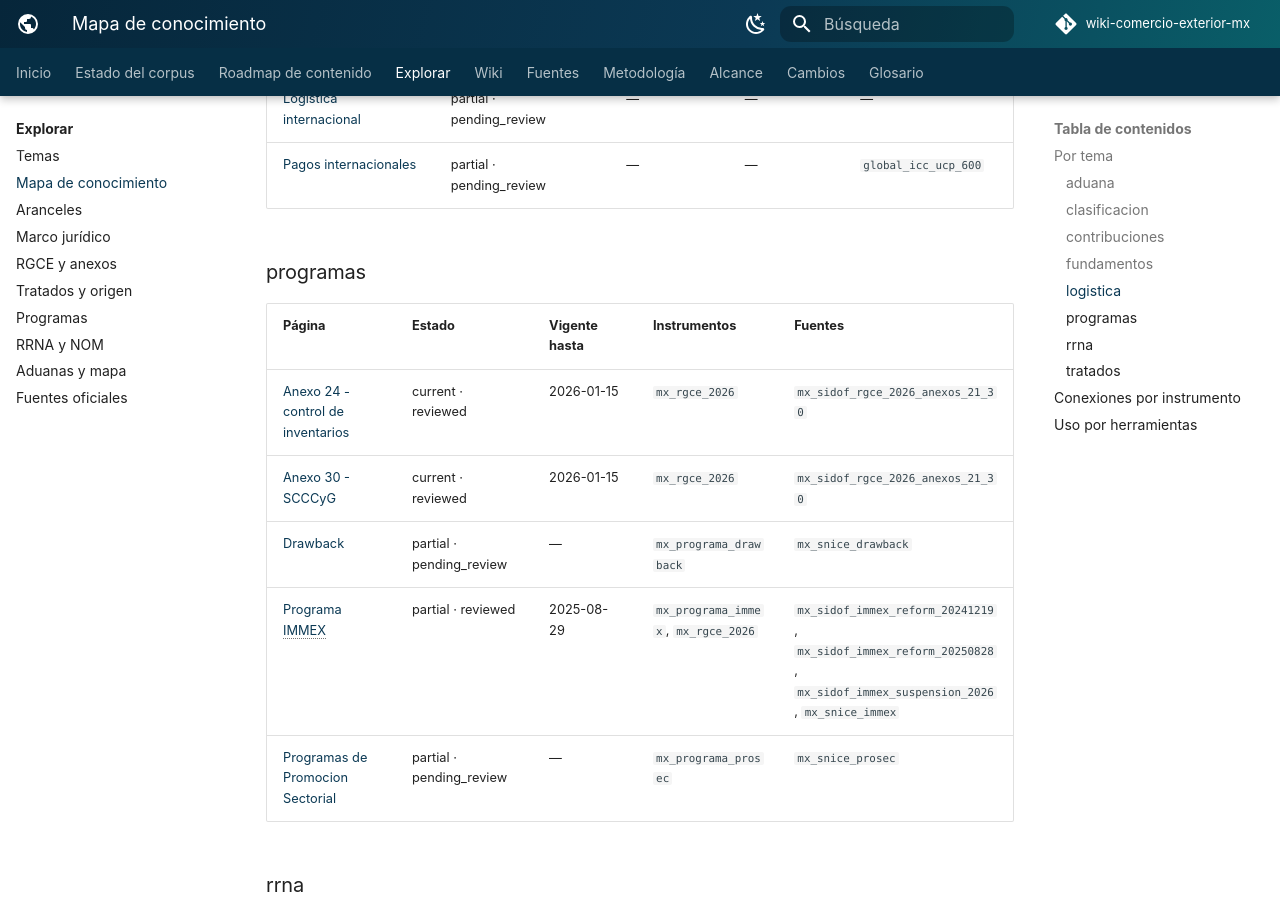
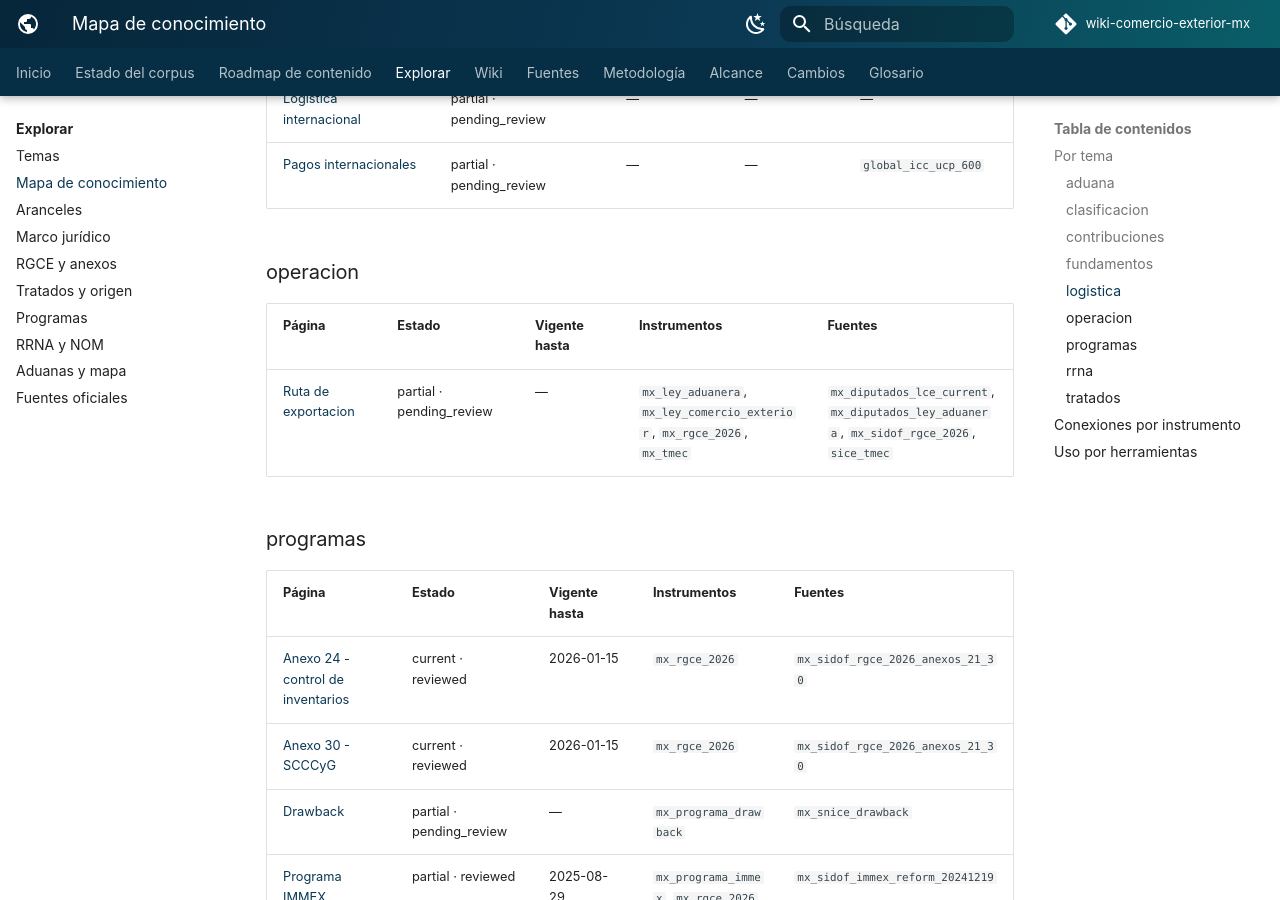
Before and after one commit to jccontrerasg08-cpu/wiki-comercio-exterior-mx, an MkDocs documentation site: the page built from docs/explore/knowledge-map.md, in a window 1280 px wide and 900 px high, scrolled down 3742 px. Built offline with MkDocs 1.6.1 and Material for MkDocs 9.7.7, drawn with Linux system fonts in a browser that asks for light colours; comment, search, counter and statistics services are not loaded; some of the changed text lies outside the part shown.

Commit message:
docs: regenerate knowledge map for export route

```diff
--- a/docs/explore/knowledge-map.md
+++ b/docs/explore/knowledge-map.md
@@ -59,6 +59,12 @@ Esta vista se genera desde `sources/page_metadata.yaml`, `sources/registry.yaml`
 | [Logistica internacional](../wiki/logistica/logistica-internacional.md) | partial · pending_review | — | — | — |
 | [Pagos internacionales](../wiki/logistica/pagos-internacionales.md) | partial · pending_review | — | — | `global_icc_ucp_600` |
 
+### operacion
+
+| Página | Estado | Vigente hasta | Instrumentos | Fuentes |
+|---|---|---|---|---|
+| [Ruta de exportacion](../wiki/exportacion/index.md) | partial · pending_review | — | `mx_ley_aduanera`, `mx_ley_comercio_exterior`, `mx_rgce_2026`, `mx_tmec` | `mx_diputados_lce_current`, `mx_diputados_ley_aduanera`, `mx_sidof_rgce_2026`, `sice_tmec` |
+
 ### programas
 
 | Página | Estado | Vigente hasta | Instrumentos | Fuentes |
@@ -91,8 +97,8 @@ Esta vista se genera desde `sources/page_metadata.yaml`, `sources/registry.yaml`
 | Instrumento | Estado | Vigente hasta | Páginas relacionadas |
 |---|---|---|---|
 | Constitucion Politica de los Estados Unidos Mexicanos (`mx_constitucion`) | current | 2026-06-02 | [Marco juridico del comercio exterior](../wiki/fundamentos/marco-juridico.md) |
-| Ley Aduanera (`mx_ley_aduanera`) | current | 2026-08-15 | [Agencia Nacional de Aduanas de Mexico](../wiki/aduana/anam.md), [Agente aduanal y agencia aduanal](../wiki/aduana/agente-agencia-aduanal.md), [Documentos para el despacho aduanero](../wiki/aduana/documentos.md), [Impuestos y cargos en la importacion](../wiki/contribuciones/impuestos-importacion.md), [Infracciones embargo precautorio y PAMA](../wiki/aduana/infracciones-pama.md), [Manifestacion de Valor](../wiki/aduana/manifestacion-valor.md), [Marco juridico del comercio exterior](../wiki/fundamentos/marco-juridico.md), [Preguntas frecuentes ANAM](../wiki/aduana/faq-anam.md), [Proceso de despacho aduanero](../wiki/aduana/proceso-despacho.md), [Regimenes aduaneros](../wiki/aduana/regimenes-aduaneros.md), [Valor en aduana](../wiki/contribuciones/valor-en-aduana.md), [Ventanilla Unica y VUCEM en 2026](../wiki/aduana/vucem.md) |
-| Ley de Comercio Exterior (`mx_ley_comercio_exterior`) | current | 2026-08-15 | [Cambios relevantes de 2026](../wiki/aduana/cambios-2026.md), [Cuotas compensatorias](../wiki/contribuciones/cuotas-compensatorias.md), [Marco juridico del comercio exterior](../wiki/fundamentos/marco-juridico.md), [Regulaciones y restricciones no arancelarias](../wiki/clasificacion/rrna.md), [Regulaciones y restricciones no arancelarias](../wiki/rrna/index.md) |
+| Ley Aduanera (`mx_ley_aduanera`) | current | 2026-08-15 | [Agencia Nacional de Aduanas de Mexico](../wiki/aduana/anam.md), [Agente aduanal y agencia aduanal](../wiki/aduana/agente-agencia-aduanal.md), [Documentos para el despacho aduanero](../wiki/aduana/documentos.md), [Impuestos y cargos en la importacion](../wiki/contribuciones/impuestos-importacion.md), [Infracciones embargo precautorio y PAMA](../wiki/aduana/infracciones-pama.md), [Manifestacion de Valor](../wiki/aduana/manifestacion-valor.md), [Marco juridico del comercio exterior](../wiki/fundamentos/marco-juridico.md), [Preguntas frecuentes ANAM](../wiki/aduana/faq-anam.md), [Proceso de despacho aduanero](../wiki/aduana/proceso-despacho.md), [Regimenes aduaneros](../wiki/aduana/regimenes-aduaneros.md), [Ruta de exportacion](../wiki/exportacion/index.md), [Valor en aduana](../wiki/contribuciones/valor-en-aduana.md), [Ventanilla Unica y VUCEM en 2026](../wiki/aduana/vucem.md) |
+| Ley de Comercio Exterior (`mx_ley_comercio_exterior`) | current | 2026-08-15 | [Cambios relevantes de 2026](../wiki/aduana/cambios-2026.md), [Cuotas compensatorias](../wiki/contribuciones/cuotas-compensatorias.md), [Marco juridico del comercio exterior](../wiki/fundamentos/marco-juridico.md), [Regulaciones y restricciones no arancelarias](../wiki/clasificacion/rrna.md), [Regulaciones y restricciones no arancelarias](../wiki/rrna/index.md), [Ruta de exportacion](../wiki/exportacion/index.md) |
 | Ley Federal de Derechos (`mx_ley_federal_derechos`) | current | 2026-08-15 | [Impuestos y cargos en la importacion](../wiki/contribuciones/impuestos-importacion.md) |
 | Ley del Impuesto Especial sobre Produccion y Servicios (`mx_ley_ieps`) | current | 2026-08-15 | [Impuestos y cargos en la importacion](../wiki/contribuciones/impuestos-importacion.md) |
 | Ley de Infraestructura de la Calidad (`mx_ley_infraestructura_calidad`) | current | 2026-08-15 | [Anexo 2.4.1 NOM en punto de entrada](../wiki/rrna/anexo-2-4-1.md) |
@@ -105,10 +111,10 @@ Esta vista se genera desde `sources/page_metadata.yaml`, `sources/registry.yaml`
 | Reglamento de la Ley Aduanera (`mx_reglamento_ley_aduanera`) | current | 2026-08-15 | [Agente aduanal y agencia aduanal](../wiki/aduana/agente-agencia-aduanal.md), [Cambios relevantes de 2026](../wiki/aduana/cambios-2026.md) |
 | Reglamento de la Ley de Comercio Exterior (`mx_reglamento_ley_comercio_exterior`) | current | 2026-08-15 | [Regulaciones y restricciones no arancelarias](../wiki/rrna/index.md) |
 | Reglas y criterios de caracter general en materia de comercio exterior de la SE (`mx_reglas_criterios_se`) | current | 2026-08-15 | [Anexo 2.2.1 permisos y avisos](../wiki/rrna/anexo-2-2-1.md), [Anexo 2.4.1 NOM en punto de entrada](../wiki/rrna/anexo-2-4-1.md), [Cambios relevantes de 2026](../wiki/aduana/cambios-2026.md), [Reglas y criterios de la Secretaria de Economia](../wiki/rrna/reglas-criterios-se.md), [Regulaciones y restricciones no arancelarias](../wiki/clasificacion/rrna.md), [Regulaciones y restricciones no arancelarias](../wiki/rrna/index.md) |
-| Reglas Generales de Comercio Exterior para 2026 (`mx_rgce_2026`) | current | 2026-08-15 | [Anexo 24 - control de inventarios](../wiki/programas/anexo-24-control-inventarios.md), [Anexo 30 - SCCCyG](../wiki/programas/anexo-30-scccyg.md), [Cambios relevantes de 2026](../wiki/aduana/cambios-2026.md), [Documentos para el despacho aduanero](../wiki/aduana/documentos.md), [Infracciones embargo precautorio y PAMA](../wiki/aduana/infracciones-pama.md), [Manifestacion de Valor](../wiki/aduana/manifestacion-valor.md), [Padron de importadores](../wiki/fundamentos/padron-importadores.md), [Pedimento y RGCE](../wiki/aduana/pedimento-rgce.md), [Preguntas frecuentes ANAM](../wiki/aduana/faq-anam.md), [Proceso de despacho aduanero](../wiki/aduana/proceso-despacho.md), [Programa IMMEX](../wiki/programas/immex.md), [Regimenes aduaneros](../wiki/aduana/regimenes-aduaneros.md) |
+| Reglas Generales de Comercio Exterior para 2026 (`mx_rgce_2026`) | current | 2026-08-15 | [Anexo 24 - control de inventarios](../wiki/programas/anexo-24-control-inventarios.md), [Anexo 30 - SCCCyG](../wiki/programas/anexo-30-scccyg.md), [Cambios relevantes de 2026](../wiki/aduana/cambios-2026.md), [Documentos para el despacho aduanero](../wiki/aduana/documentos.md), [Infracciones embargo precautorio y PAMA](../wiki/aduana/infracciones-pama.md), [Manifestacion de Valor](../wiki/aduana/manifestacion-valor.md), [Padron de importadores](../wiki/fundamentos/padron-importadores.md), [Pedimento y RGCE](../wiki/aduana/pedimento-rgce.md), [Preguntas frecuentes ANAM](../wiki/aduana/faq-anam.md), [Proceso de despacho aduanero](../wiki/aduana/proceso-despacho.md), [Programa IMMEX](../wiki/programas/immex.md), [Regimenes aduaneros](../wiki/aduana/regimenes-aduaneros.md), [Ruta de exportacion](../wiki/exportacion/index.md) |
 | Tratado Integral y Progresista de Asociacion Transpacifico (`mx_tipat`) | partial | 2026-08-15 | [Tratados comerciales y T-MEC](../wiki/programas/tlc-tmec.md) |
 | Tratado de Libre Comercio Mexico Union Europea (`mx_tlcuem`) | partial | 2026-08-15 | [Tratados comerciales y T-MEC](../wiki/programas/tlc-tmec.md) |
-| Tratado entre Mexico, Estados Unidos y Canada (`mx_tmec`) | partial | 2026-08-15 | [Reglas de origen](../wiki/programas/reglas-de-origen.md), [Tratados comerciales y T-MEC](../wiki/programas/tlc-tmec.md) |
+| Tratado entre Mexico, Estados Unidos y Canada (`mx_tmec`) | partial | 2026-08-15 | [Reglas de origen](../wiki/programas/reglas-de-origen.md), [Ruta de exportacion](../wiki/exportacion/index.md), [Tratados comerciales y T-MEC](../wiki/programas/tlc-tmec.md) |
 | Decreto de Ventanilla Unica de Tramites de Comercio Exterior (`mx_ventanilla_unica_2026`) | current | 2026-08-15 | [Agencia Nacional de Aduanas de Mexico](../wiki/aduana/anam.md), [Cambios relevantes de 2026](../wiki/aduana/cambios-2026.md), [Documentos para el despacho aduanero](../wiki/aduana/documentos.md), [Manifestacion de Valor](../wiki/aduana/manifestacion-valor.md), [Ventanilla Unica y VUCEM en 2026](../wiki/aduana/vucem.md) |
 
 ## Uso por herramientas
```
Also changed, not shown: other parts of docs/explore/knowledge-map.md (+1 -1 lines), docs/assets/data/knowledge-index.json (+1 -1 lines).
